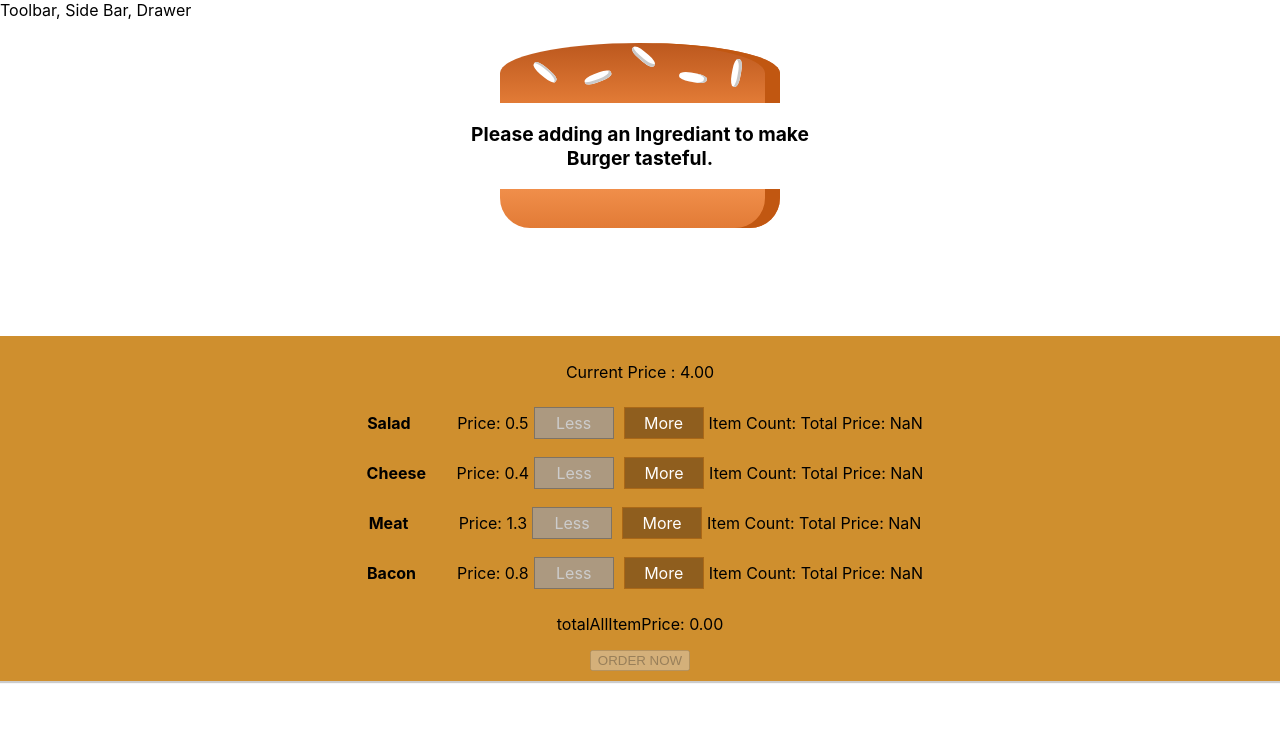
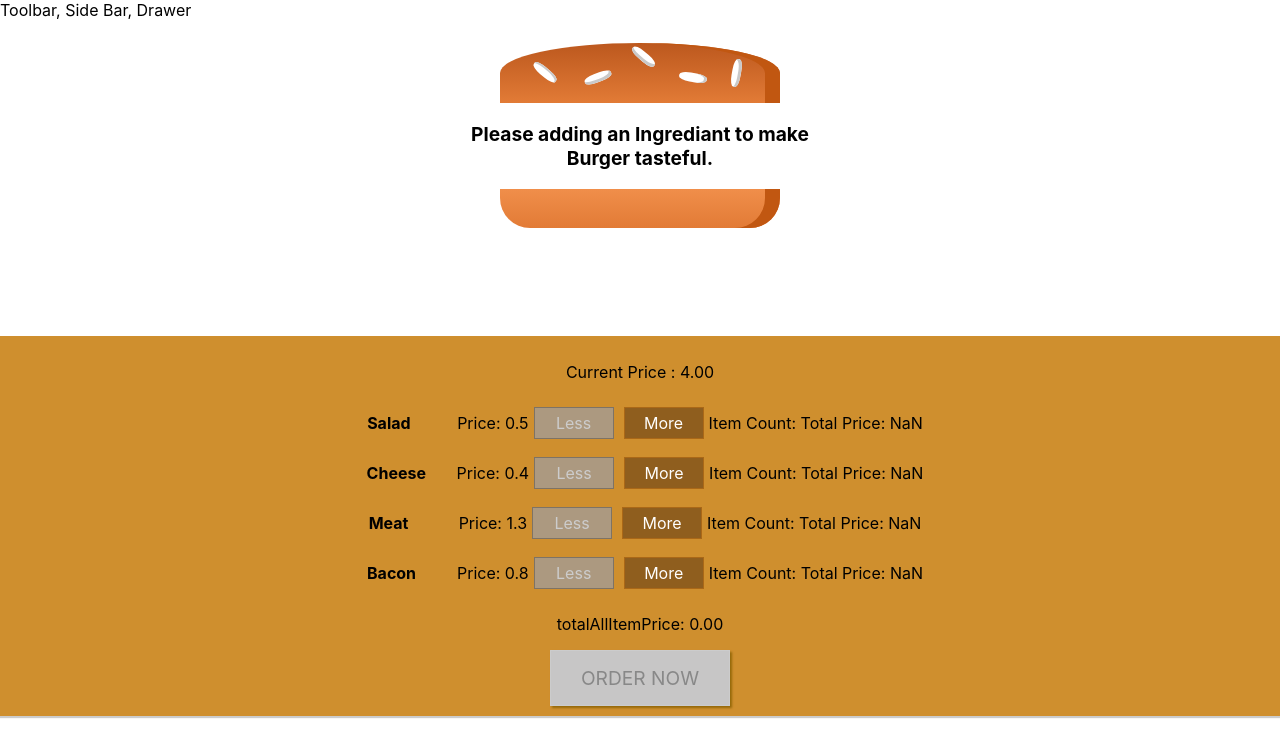
Before and after one commit to ParekhAmi/React-JS, a React app in the folder burger-app/: page / in a window 1280 px wide. Shown: the top 756 px of the page. Built offline with nearby package versions, Linux system fonts and the light colour scheme.

Commit message:
onClick event is added into Order button

```diff
--- a/burger-app/src/components/Burger/BuildControls/BuildControls.js
+++ b/burger-app/src/components/Burger/BuildControls/BuildControls.js
@@ -29,8 +29,9 @@
         <p>totalAllItemPrice: {props.itemPrice.toFixed(2)}</p>
 
         <button
-        class=".OrderButton"
-        disabled={!props.purchasable}>ORDER NOW</button>
+        class="OrderButton"
+        disabled={!props.purchasable}
+        onClick={props.ordered}>ORDER NOW</button>
 
     </div>
 );
```
